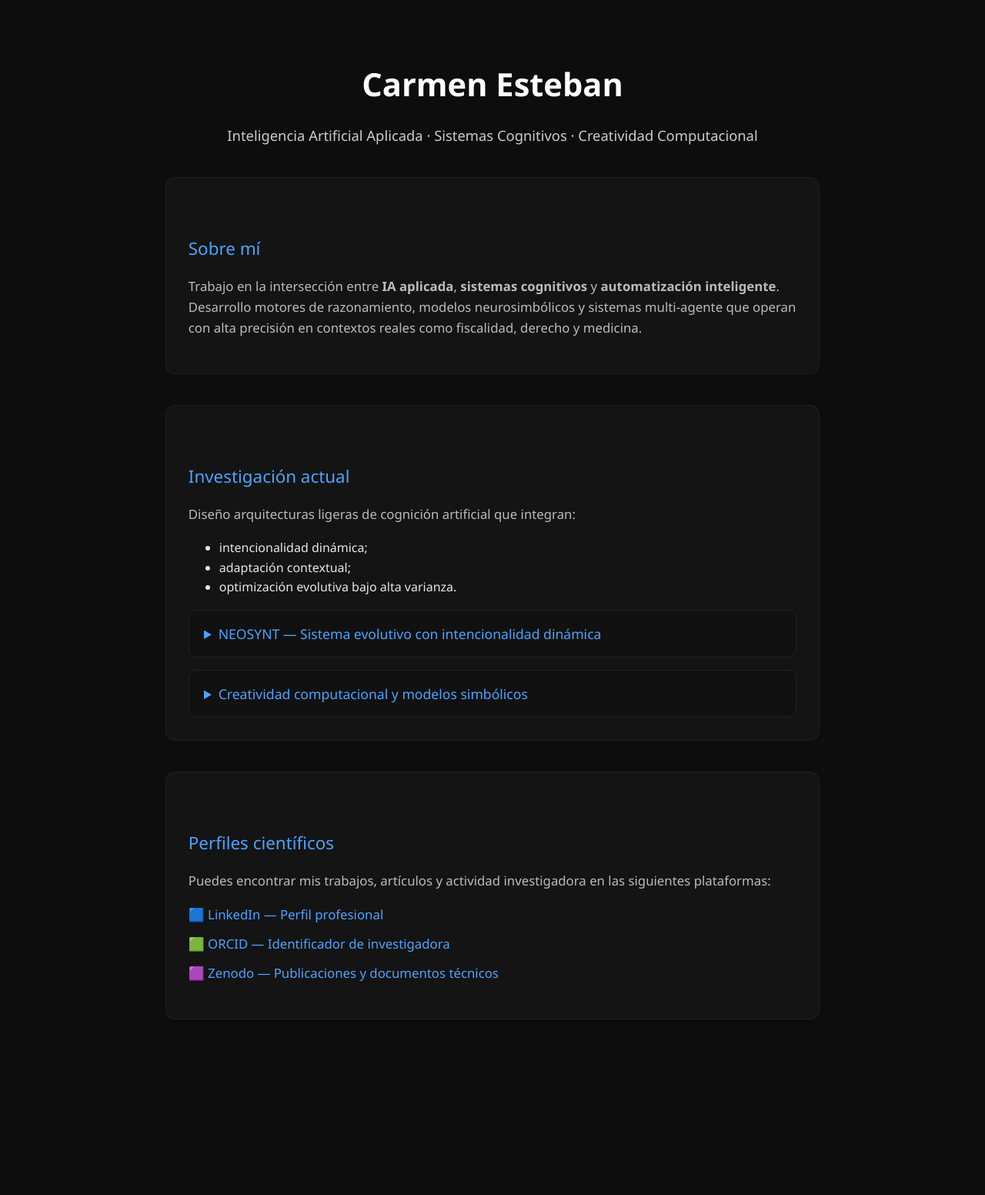
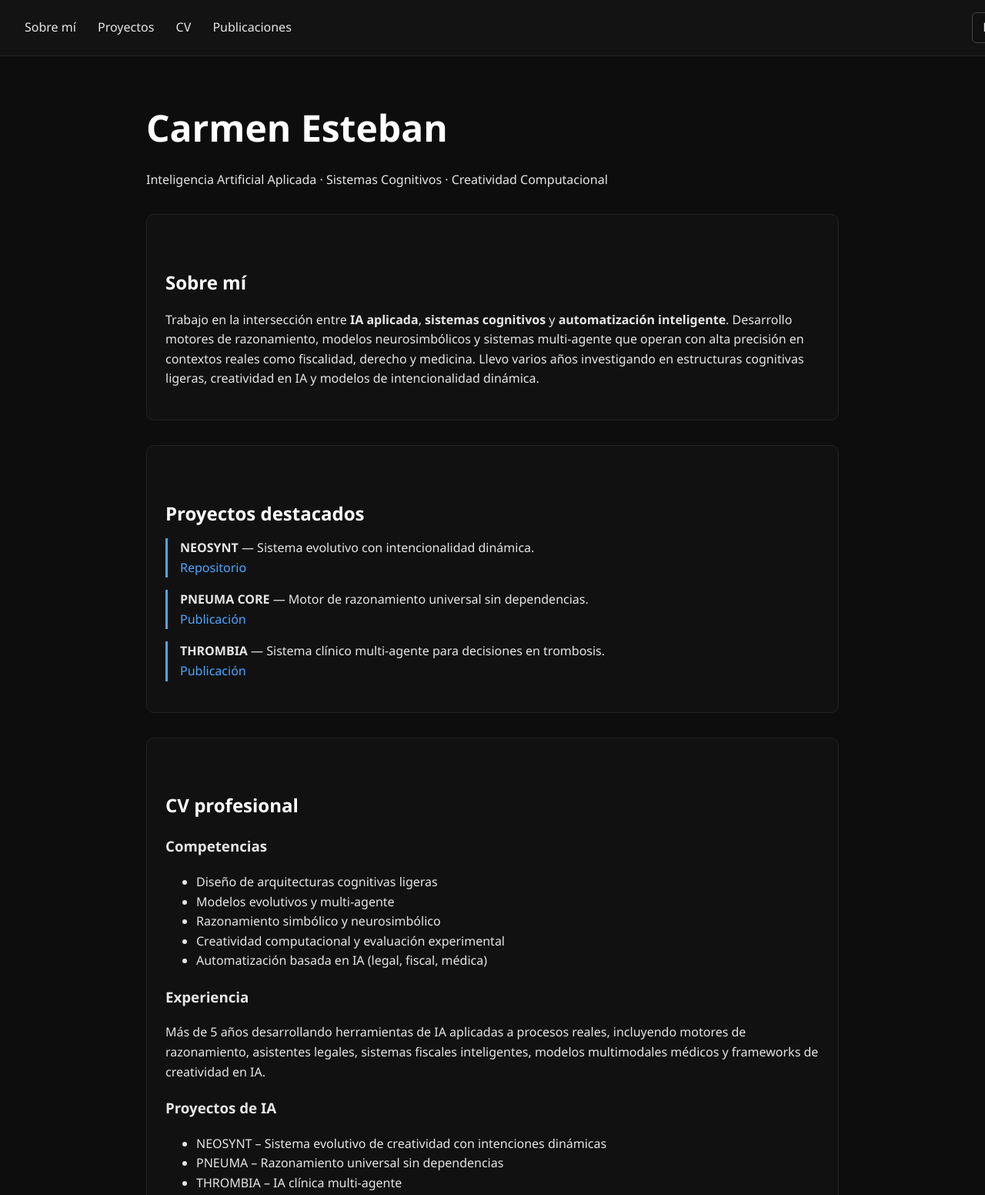
Before and after one commit to carmenest/carmenest.github.io, a plain HTML site: page index.html in a window 1280 px wide. Shown: the top 1552 px of the page at 77% size. Before the commit the page ends 1372 px from the top, so only its background shows below. Drawn offline with Linux system fonts and the light colour scheme.

Commit message:
Update index.html with new content and styles

```diff
--- a/index.html
+++ b/index.html
@@ -1,171 +1,265 @@
 <!DOCTYPE html>
 <html lang="es">
 <head>
-    <meta charset="UTF-8" />
-    <meta name="viewport" content="width=device-width, initial-scale=1.0" />
-    <title>Carmen Esteban – Inteligencia Artificial Aplicada</title>
+<meta charset="UTF-8">
+<meta name="viewport" content="width=device-width, initial-scale=1.0">
+<title>Carmen Esteban – Investigación en IA Aplicada</title>
+
 <style>
     body {
         margin: 0;
-            padding: 0;
+        font-family: "Segoe UI", sans-serif;
         background: #0d0d0d;
-            font-family: "Segoe UI", sans-serif;
         color: #e6e6e6;
         line-height: 1.6;
+        scroll-behavior: smooth;
     }
 
-        .container {
-            max-width: 850px;
-            margin: auto;
-            padding: 3rem 1.5rem;
+    /* --- NAVBAR --- */
+    nav {
+        position: fixed;
+        top: 0;
+        width: 100%;
+        background: rgba(20, 20, 20, 0.9);
+        padding: 1rem 2rem;
+        border-bottom: 1px solid #222;
+        z-index: 100;
+        backdrop-filter: blur(6px);
+        display: flex;
+        justify-content: space-between;
+        align-items: center;
     }
 
-        h1 {
-            font-size: 2.6rem;
-            font-weight: 600;
-            margin-bottom: 0.3rem;
-            color: #ffffff;
-            text-align: center;
-        }
-
-        h2 {
-            font-size: 1.4rem;
-            font-weight: 500;
-            margin-top: 2.8rem;
-            color: #4da3ff;
-        }
-
-        p {
-            font-size: 1.05rem;
-            color: #bbbbbb;
-        }
-
-        .section {
-            margin-top: 2.5rem;
-            background: #141414;
-            padding: 1.8rem;
-            border-radius: 12px;
-            border: 1px solid #1f1f1f;
-        }
-
-        /* Desplegables */
-        details {
-            margin-top: 1rem;
-            background: #111;
-            padding: 1rem 1.2rem;
-            border-radius: 10px;
-            border: 1px solid #222;
-        }
-
-        summary {
-            font-size: 1.1rem;
-            font-weight: 500;
-            cursor: pointer;
-            color: #4da3ff;
-        }
-
-        summary:hover {
-            opacity: 0.8;
-        }
-
-        /* Lista de enlaces profesionales */
-        .links-list {
-            list-style: none;
-            padding-left: 0;
-            margin-top: 1rem;
-        }
-
-        .links-list li {
-            margin: 0.7rem 0;
-        }
-
-        .links-list a {
-            color: #4da3ff;
+    nav a {
+        color: #e6e6e6;
+        margin-right: 1.5rem;
         text-decoration: none;
-            font-size: 1.05rem;
         font-weight: 500;
     }
 
-        .links-list a:hover {
+    nav a:hover {
+        color: #4da6ff;
+    }
+
+    .lang-switch {
+        cursor: pointer;
+        padding: 0.4rem 0.8rem;
+        background: #111;
+        border: 1px solid #444;
+        border-radius: 6px;
+    }
+
+    /* --- CONTAINER --- */
+    .container {
+        max-width: 900px;
+        margin: 8rem auto 3rem;
+        padding: 0 1.5rem;
+        animation: fadeIn 1.4s ease;
+    }
+
+    @keyframes fadeIn {
+        from { opacity: 0; transform: translateY(20px); }
+        to { opacity: 1; transform: translateY(0); }
+    }
+
+    h1, h2 {
+        color: #ffffff;
+    }
+
+    h1 { font-size: 3rem; margin-bottom: 0.5rem; }
+    h2 { margin-top: 2.8rem; margin-bottom: 0.8rem; }
+
+    .section {
+        background: #111;
+        border: 1px solid #222;
+        padding: 1.5rem;
+        border-radius: 10px;
+        margin-top: 2rem;
+    }
+
+    .project {
+        margin-bottom: 1rem;
+        padding-left: 1rem;
+        border-left: 3px solid #4da6ff;
+    }
+
+    a.link {
+        color: #4da6ff;
+        text-decoration: none;
+    }
+    a.link:hover {
         text-decoration: underline;
     }
+
 </style>
 </head>
 
 <body>
+
+<!-- NAVBAR -->
+<nav>
+    <div>
+        <a href="#about" id="nav_about">Sobre mí</a>
+        <a href="#projects" id="nav_projects">Proyectos</a>
+        <a href="#cv" id="nav_cv">CV</a>
+        <a href="#publications" id="nav_publications">Publicaciones</a>
+    </div>
+
+    <div class="lang-switch" onclick="switchLang()">
+        <span id="lang_label">EN</span>
+    </div>
+</nav>
+
 <div class="container">
 
-        <h1>Carmen Esteban</h1>
-        <p style="text-align:center; font-size:1.15rem; color:#cccccc;">
+    <!-- TITULAR -->
+    <h1 id="title_main">Carmen Esteban</h1>
+    <p id="title_sub">
         Inteligencia Artificial Aplicada · Sistemas Cognitivos · Creatividad Computacional
     </p>
 
     <!-- SOBRE MÍ -->
-        <div class="section">
-            <h2>Sobre mí</h2>
-            <p>
-                Trabajo en la intersección entre <b>IA aplicada</b>, <b>sistemas cognitivos</b>
-                y <b>automatización inteligente</b>. Desarrollo motores de razonamiento,
-                modelos neurosimbólicos y sistemas multi-agente que operan con alta precisión en contextos
-                reales como fiscalidad, derecho y medicina.
+    <div class="section" id="about">
+        <h2 id="about_title">Sobre mí</h2>
+        <p id="about_text">
+            Trabajo en la intersección entre <strong>IA aplicada</strong>,
+            <strong>sistemas cognitivos</strong> y <strong>automatización inteligente</strong>.
+            Desarrollo motores de razonamiento, modelos neurosimbólicos y sistemas multi-agente
+            que operan con alta precisión en contextos reales como fiscalidad, derecho y medicina.
+            Llevo varios años investigando en estructuras cognitivas ligeras, creatividad en IA y
+            modelos de intencionalidad dinámica.
         </p>
     </div>
 
-        <!-- INVESTIGACIÓN -->
-        <div class="section">
-            <h2>Investigación actual</h2>
+    <!-- PROYECTOS DESTACADOS -->
+    <div class="section" id="projects">
+        <h2 id="projects_title">Proyectos destacados</h2>
 
-            <p>
-                Diseño arquitecturas ligeras de cognición artificial que integran:
-            </p>
-            <ul>
-                <li>intencionalidad dinámica;</li>
-                <li>adaptación contextual;</li>
-                <li>optimización evolutiva bajo alta varianza.</li>
+        <div class="project">
+            <strong>NEOSYNT</strong> — Sistema evolutivo con intencionalidad dinámica.
+            <br><a class="link" href="https://github.com/carmenest/NEOSYNT" target="_blank">Repositorio</a>
+        </div>
+
+        <div class="project">
+            <strong>PNEUMA CORE</strong> — Motor de razonamiento universal sin dependencias.
+            <br><a class="link" href="https://zenodo.org/records/13736937" target="_blank">Publicación</a>
+        </div>
+
+        <div class="project">
+            <strong>THROMBIA</strong> — Sistema clínico multi-agente para decisiones en trombosis.
+            <br><a class="link" href="https://zenodo.org/records/13736918" target="_blank">Publicación</a>
+        </div>
+    </div>
+
+    <!-- CV PROFESIONAL -->
+    <div class="section" id="cv">
+        <h2 id="cv_title">CV profesional</h2>
+
+        <h3 id="cv_comp_title">Competencias</h3>
+        <ul id="cv_comp">
+            <li>Diseño de arquitecturas cognitivas ligeras</li>
+            <li>Modelos evolutivos y multi-agente</li>
+            <li>Razonamiento simbólico y neurosimbólico</li>
+            <li>Creatividad computacional y evaluación experimental</li>
+            <li>Automatización basada en IA (legal, fiscal, médica)</li>
         </ul>
 
-            <details>
-                <summary>NEOSYNT — Sistema evolutivo con intencionalidad dinámica</summary>
-                <p style="margin-top:1rem;">
-                    NEOSYNT es un marco experimental que investiga cómo un sistema de IA puede mantener
-                    objetivos, estabilidad y dirección bajo condiciones cambiantes, combinando evolución,
-                    razonamiento y dinámicas de intención.
+        <h3 id="cv_exp_title">Experiencia</h3>
+        <p id="cv_exp">
+            Más de 5 años desarrollando herramientas de IA aplicadas a procesos reales,
+            incluyendo motores de razonamiento, asistentes legales, sistemas fiscales inteligentes,
+            modelos multimodales médicos y frameworks de creatividad en IA.
         </p>
-            </details>
 
-            <details>
-                <summary>Creatividad computacional y modelos simbólicos</summary>
-                <p style="margin-top:1rem;">
-                    Estudio mecanismos que permiten a los sistemas generar variación no trivial,
-                    estructuras nuevas y patrones coherentes sin depender de modelos de gran escala.
-                </p>
-            </details>
-        </div>
-
-        <!-- PERFILES CIENTÍFICOS -->
-        <div class="section">
-            <h2>Perfiles científicos</h2>
-            <p>Puedes encontrar mis trabajos, artículos y actividad investigadora en las siguientes plataformas:</p>
-
-            <ul class="links-list">
-                <li>
-                    <a href="https://www.linkedin.com/in/carmenest-4b495b387" target="_blank">
-                        🟦 LinkedIn — Perfil profesional
-                    </a>
-                </li>
-                <li>
-                    <a href="https://orcid.org/0009-0009-8062-5492" target="_blank">
-                        🟩 ORCID — Identificador de investigadora
-                    </a>
-                </li>
-                <li>
-                    <a href="https://zenodo.org/me/uploads?q=&f=shared_with_me%3Afalse&l=list&p=1&s=10&sort=newest" target="_blank">
-                        🟪 Zenodo — Publicaciones y documentos técnicos
-                    </a>
-                </li>
+        <h3 id="cv_proj_title">Proyectos de IA</h3>
+        <ul id="cv_proj">
+            <li>NEOSYNT – Sistema evolutivo de creatividad con intenciones dinámicas</li>
+            <li>PNEUMA – Razonamiento universal sin dependencias</li>
+            <li>THROMBIA – IA clínica multi-agente</li>
+            <li>ADNIA – Plataforma legal autónoma</li>
+            <li>IAFiscal – Motor fiscal inteligente</li>
         </ul>
     </div>
 
+    <!-- PUBLICACIONES -->
+    <div class="section" id="publications">
+        <h2 id="pub_title">Publicaciones</h2>
+        <p id="pub_intro">Lista completa disponible en Zenodo:</p>
+
+        <p>
+            <a class="link" href="https://zenodo.org/me/uploads" target="_blank">
+                https://zenodo.org/me/uploads
+            </a>
+        </p>
     </div>
+
+</div>
+
+<!-- SCRIPT PARA CAMBIO DE IDIOMA -->
+<script>
+let lang = "es";
+
+function switchLang() {
+    lang = (lang === "es") ? "en" : "es";
+    document.getElementById("lang_label").innerText = lang === "es" ? "EN" : "ES";
+
+    const t = {
+        es: {
+            nav_about: "Sobre mí",
+            nav_projects: "Proyectos",
+            nav_cv: "CV",
+            nav_publications: "Publicaciones",
+            title_sub: "Inteligencia Artificial Aplicada · Sistemas Cognitivos · Creatividad Computacional",
+            about_title: "Sobre mí",
+            about_text:
+                "Trabajo en la intersección entre IA aplicada, sistemas cognitivos y automatización inteligente. " +
+                "Desarrollo motores de razonamiento, modelos neurosimbólicos y sistemas multi-agente que operan en fiscalidad, derecho y medicina. " +
+                "Investigo modelos de intencionalidad dinámica y creatividad computacional.",
+
+            projects_title: "Proyectos destacados",
+
+            cv_title: "CV profesional",
+            cv_comp_title: "Competencias",
+            cv_exp_title: "Experiencia",
+            cv_exp: "Más de 5 años desarrollando herramientas de IA aplicadas, motores de razonamiento y arquitecturas cognitivas.",
+
+            cv_proj_title: "Proyectos de IA",
+            pub_title: "Publicaciones",
+            pub_intro: "Lista completa disponible en Zenodo:"
+        },
+
+        en: {
+            nav_about: "About",
+            nav_projects: "Projects",
+            nav_cv: "CV",
+            nav_publications: "Publications",
+            title_sub: "Applied Artificial Intelligence · Cognitive Systems · Computational Creativity",
+            about_title: "About me",
+            about_text:
+                "I work at the intersection of applied AI, cognitive systems, and intelligent automation. " +
+                "I design reasoning engines, neurosymbolic models, and multi-agent systems operating in real domains such as law, taxation and medicine. " +
+                "My research focuses on dynamic intentionality and computational creativity.",
+
+            projects_title: "Highlighted Projects",
+
+            cv_title: "Professional CV",
+            cv_comp_title: "Core Skills",
+            cv_exp_title: "Experience",
+            cv_exp: "Over 5 years building real-world AI systems: reasoning engines, cognitive architectures, legal AI and medical models.",
+
+            cv_proj_title: "AI Projects",
+            pub_title: "Publications",
+            pub_intro: "Complete list available on Zenodo:"
+        }
+    };
+
+    // Actualiza todos los elementos
+    for (let key in t[lang]) {
+        const el = document.getElementById(key);
+        if (el) el.innerHTML = t[lang][key];
+    }
+}
+</script>
+
 </body>
 </html>
```
Lines whose indentation alone changed are shown as unchanged.
